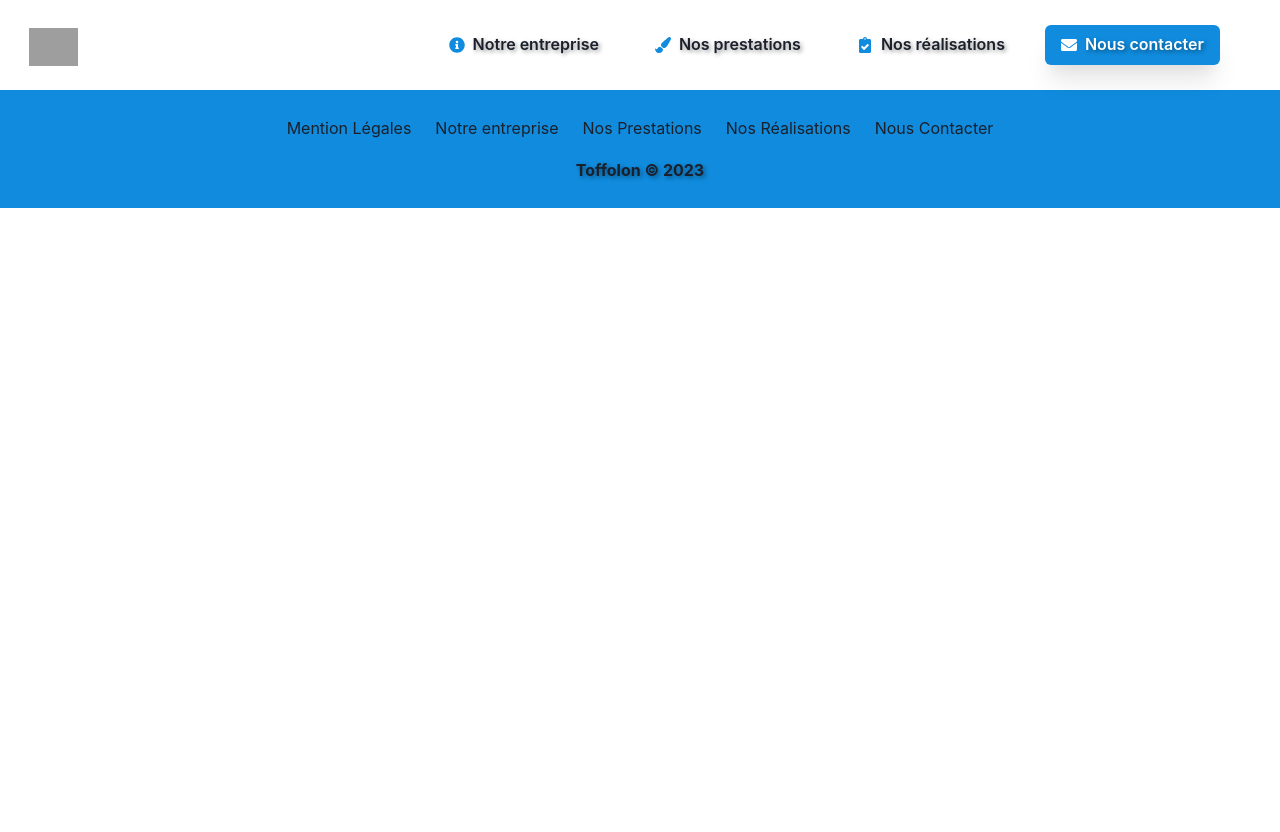
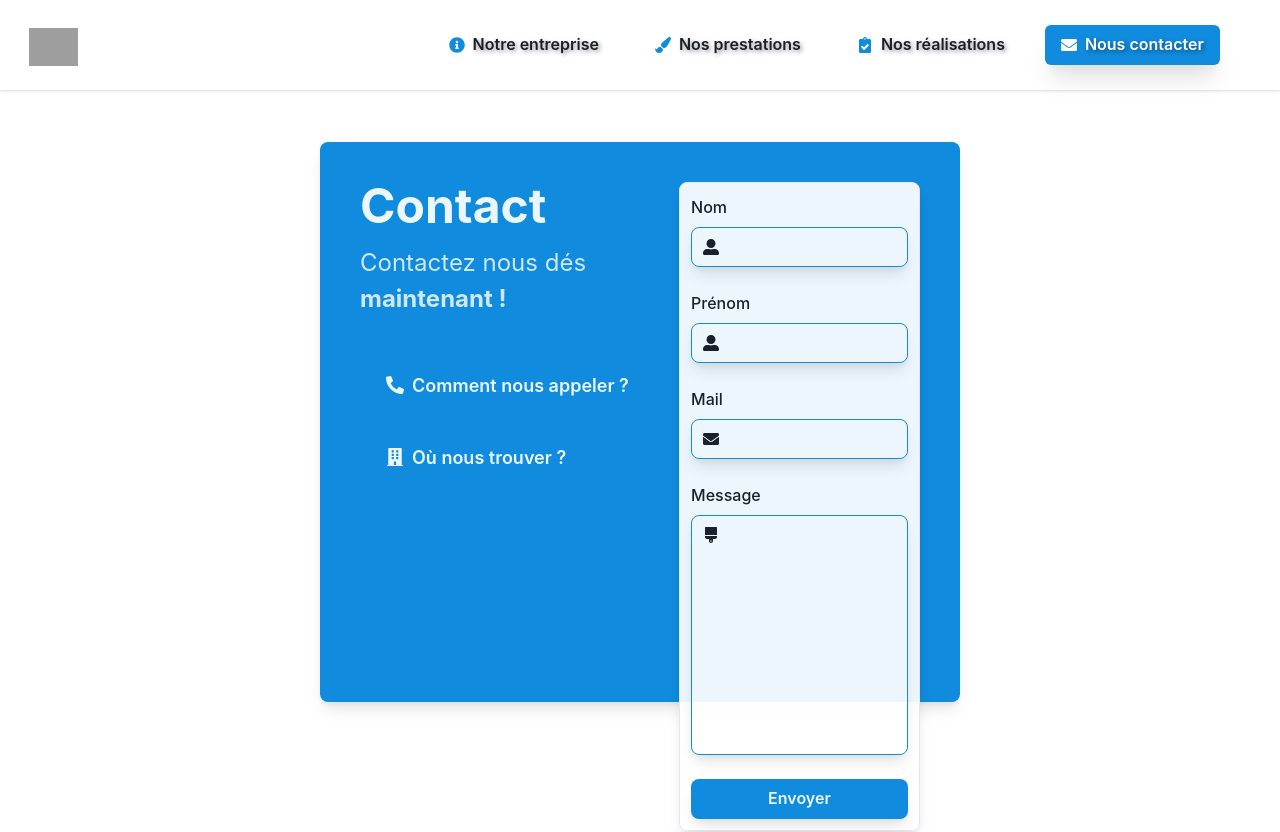
Before and after one commit to bricetoffolon/toffolon-peinture-deco.fr, a Next.js app in the folder front/: page /contact in a window 1280 px wide. Shown: the top 832 px of the page. Before the commit the page ends 800 px from the top, so only its background shows below. Built offline with nearby package versions, Linux system fonts and the light colour scheme; grey boxes are pictures that could not be loaded.

Commit message:
feat: add UI for get in touch

```diff
--- /dev/null
+++ b/front/src/components/contact/ContactForm.tsx
@@ -0,0 +1,54 @@
+import React from "react";
+import {Flex, FormControl, Button, FormLabel, Input, Box, InputLeftElement, InputGroup} from "@chakra-ui/react";
+
+import { inputsContact } from "@/constant/inputsContact";
+
+
+export default function ContactForm(): React.JSX.Element {
+    return (
+        <Box
+            padding={"2%"}
+            borderWidth={"1px"}
+            borderRadius={"lg"}
+            boxShadow={"lg"}
+            bg={"whiteAlpha.900"}
+            width={{ base: "90%", sm: "80%", md: "70%", lg: "60%" }}
+            height={"100%"}
+            mx="auto"
+        >
+            <Flex
+                direction={"column"}
+                gap={"6"}
+            >
+                {
+                    inputsContact.map((input, key) => {
+                        return (
+                            <FormControl key={key}>
+                                <FormLabel>
+                                    {input.field}
+                                </FormLabel>
+                                <InputGroup>
+                                    <InputLeftElement pointerEvents='none'>
+                                        {input.icon}
+                                    </InputLeftElement>
+                                    <Input height={input.field == "Message" ? "30vh" :  undefined} verticalAlign="top" size={'md'} boxShadow={"lg"} borderColor="brand.500" borderRadius={"lg"} borderWidth={"1%"}/>
+                                </InputGroup>
+                            </FormControl>
+                        );
+                    })
+                }
+                <Button
+                    boxShadow={"lg"}
+                    textColor={"whiteAlpha.900"}
+                    bg={"brand.500"}
+                    borderRadius={"lg"}
+                    _hover={{
+                        bg: "brand.600"
+                    }}
+                >
+                    Envoyer
+                </Button>
+            </Flex>
+        </Box>
+    );
+}
--- /dev/null
+++ b/front/src/components/contact/ContactInformation.tsx
@@ -0,0 +1,37 @@
+import React from "react";
+import {Flex, Heading, Text} from "@chakra-ui/react";
+import informationData from "@/constant/informationData";
+import InformationButton from "@/components/contact/informationButton";
+
+export default function ContactInformation(): React.JSX.Element {
+    return (
+       <Flex
+           direction={"column"}
+       >
+           <Heading size="2xl" color={"whiteAlpha.900"}>Contact</Heading>
+           <Text mt="5%" fontSize="2xl" color={"whiteAlpha.800"}>Contactez nous dés <Text as={"b"}>maintenant !</Text></Text>
+           <Flex
+               direction={"column"}
+               gap={"6"}
+               align={"flex-start"}
+               mt={"15%"}
+           >
+               {
+                   informationData().map((data, key) => {
+                       return (
+                           <Flex
+                               key={key}
+                           >
+                               <InformationButton
+                                   Icon={data.Icon}
+                                   text={data.text}
+                                   content={data.content}
+                               />
+                           </Flex>
+                       );
+                   })
+               }
+           </Flex>
+       </Flex>
+    );
+}
--- a/front/src/components/contact/index.tsx
+++ b/front/src/components/contact/index.tsx
@@ -1,7 +1,31 @@
 import React from "react";
+import {Box, Container, Flex} from "@chakra-ui/react";
+import ContactForm from "@/components/contact/ContactForm";
+import ContactInformation from "@/components/contact/ContactInformation";
 
 export default function Contact(): React.JSX.Element {
     return (
-        <></>
+        <Container maxW={"full"} centerContent overflow={"hidden"} h={'100vh'}>
+            <Flex
+                padding={"1%"}
+            >
+                <Box
+                    borderRadius={"lg"}
+                    boxShadow={"lg"}
+                    bg={"brand.500"}
+                    m={{ sm: 4, md: 16, lg: 10 }}
+                    p={{sm: 4, md: 8, lg: 10}}
+                    w={"50vw"}
+                    h={"70vh"}
+                >
+                    <Flex
+                        gap={"6"}
+                    >
+                        <ContactInformation />
+                        <ContactForm />
+                    </Flex>
+                </Box>
+            </Flex>
+        </Container>
     );
 }
--- /dev/null
+++ b/front/src/components/contact/informationButton.tsx
@@ -0,0 +1,22 @@
+import React from "react";
+import {Button} from "@chakra-ui/react";
+
+export default function InformationButton({Icon, text, content}): React.JSX.Element {
+    return (
+        <Button
+            bg={"brand.300"}
+            borderRadius={"lg"}
+            borderWidth={"2px"}
+            borderColor={"brand.500"}
+            _hover={{
+                borderColor: "whiteAlpha.900",
+                boxShadow: '1px 1px 2px rgba(0, 0, 0, 0.2)'
+            }}
+            color={"whiteAlpha.900"}
+            leftIcon={Icon}
+            size={"lg"}
+        >
+            {text}
+        </Button>
+    );
+}
```
